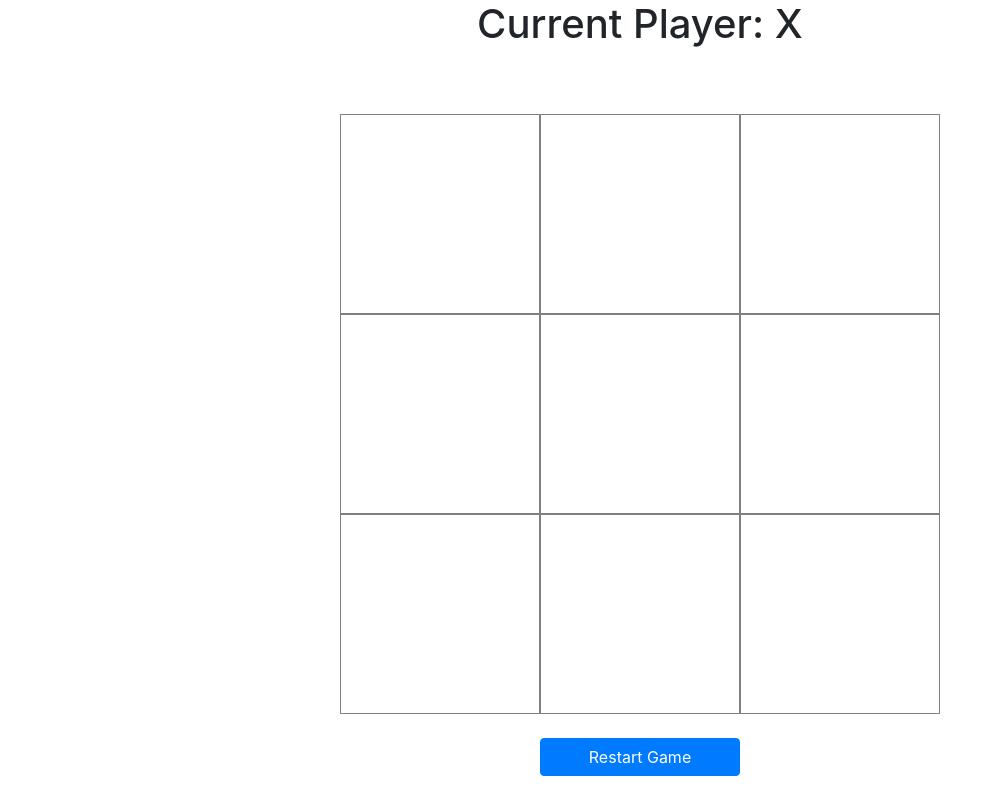
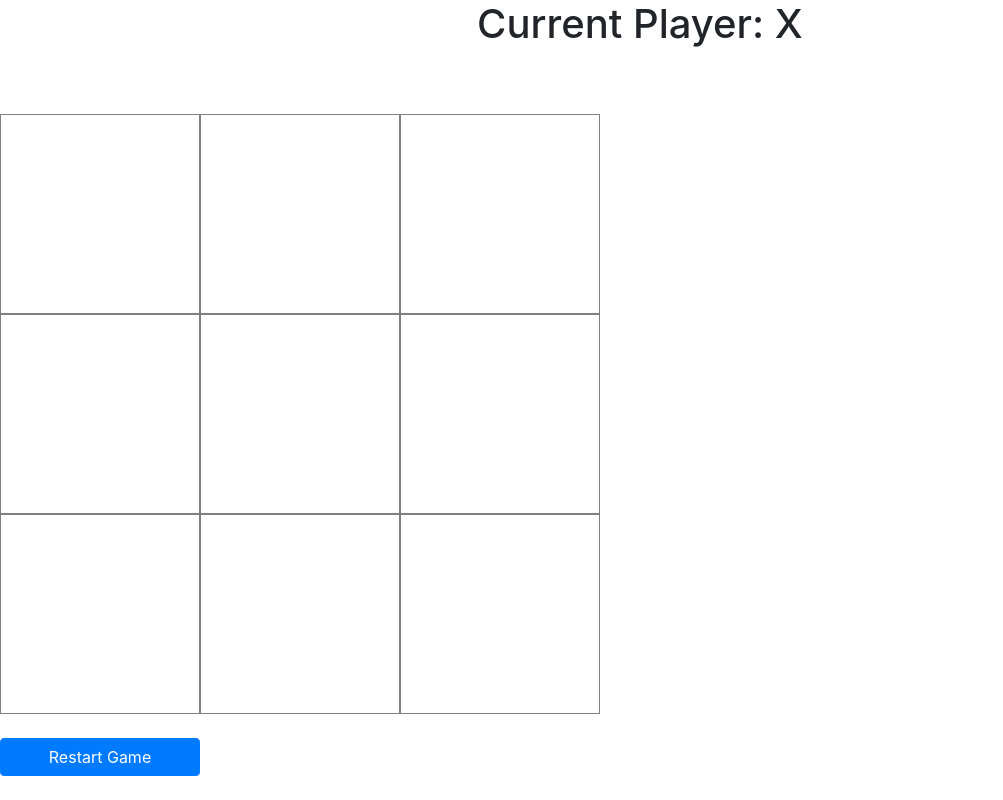
Before and after one commit to tigerwxu/angular-tictactoe, an Angular app: page /pvp in a window 1280 px wide. Before the commit this address led to /. Shown: the whole page, without its empty margins (0-1003 px from the left). Built offline with nearby package versions, Linux system fonts and the light colour scheme.

Commit message:
Add routing, change app component to use router

```diff
--- a/src/app/app-routing.module.ts
+++ b/src/app/app-routing.module.ts
@@ -1,7 +1,13 @@
 import { NgModule } from '@angular/core';
 import { RouterModule, Routes } from '@angular/router';
 
-const routes: Routes = [];
+import { BoardComponent } from './board/board.component';
+import { MenuComponent } from './menu/menu.component';
+
+const routes: Routes = [
+  { path: "pvp", component: BoardComponent },
+  { path: "", component: MenuComponent },
+];
 
 @NgModule({
   imports: [RouterModule.forRoot(routes)],
--- a/src/app/app.component.html
+++ b/src/app/app.component.html
@@ -1,2 +1 @@
-<app-board></app-board>
 <router-outlet></router-outlet>
--- a/src/app/app.module.ts
+++ b/src/app/app.module.ts
@@ -5,12 +5,14 @@ import { AppRoutingModule } from './app-routing.module';
 import { AppComponent } from './app.component';
 import { SquareComponent } from './square/square.component';
 import { BoardComponent } from './board/board.component';
+import { MenuComponent } from './menu/menu.component';
 
 @NgModule({
   declarations: [
     AppComponent,
     SquareComponent,
-    BoardComponent
+    BoardComponent,
+    MenuComponent
   ],
   imports: [
     BrowserModule,
```
